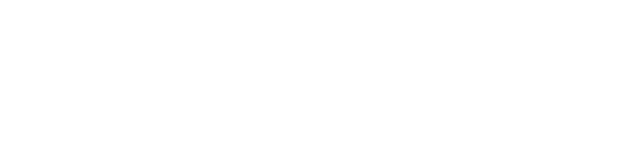
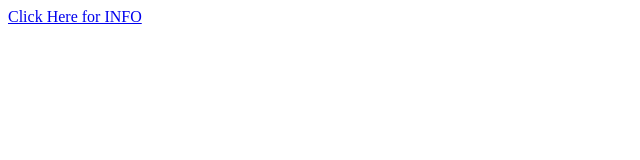
Before and after one commit to movewithmara/916NElizabeth, a plain HTML site: page index.html in a window 1280 px wide. Shown: the whole page, without its empty margins (0-640 px from the left). Drawn offline with Linux system fonts and the light colour scheme.

Commit message:
Update index.html

```diff
--- a/index.html
+++ b/index.html
@@ -1,3 +1,3 @@
 <html>
-  <p><a href="916NElizabeth.pdf"Click here for more info.</a></p>
+  <p><a href="916NElizabeth.pdf">Click Here for INFO</a></p>
 </html>
```
